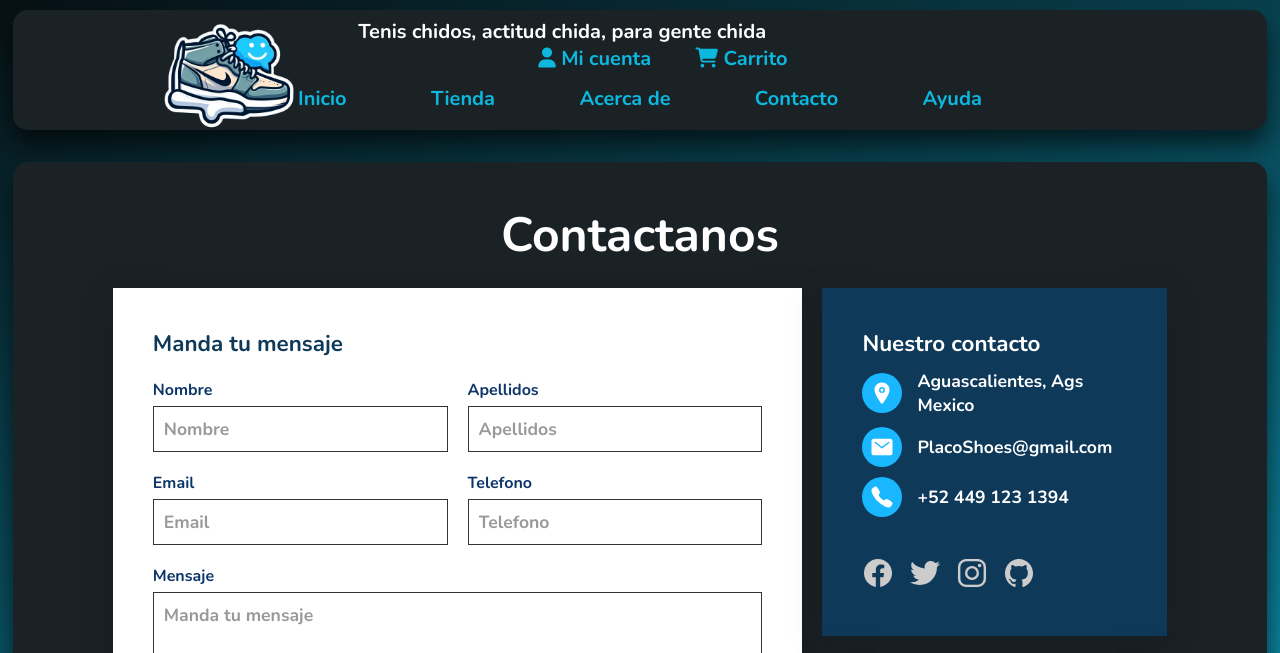
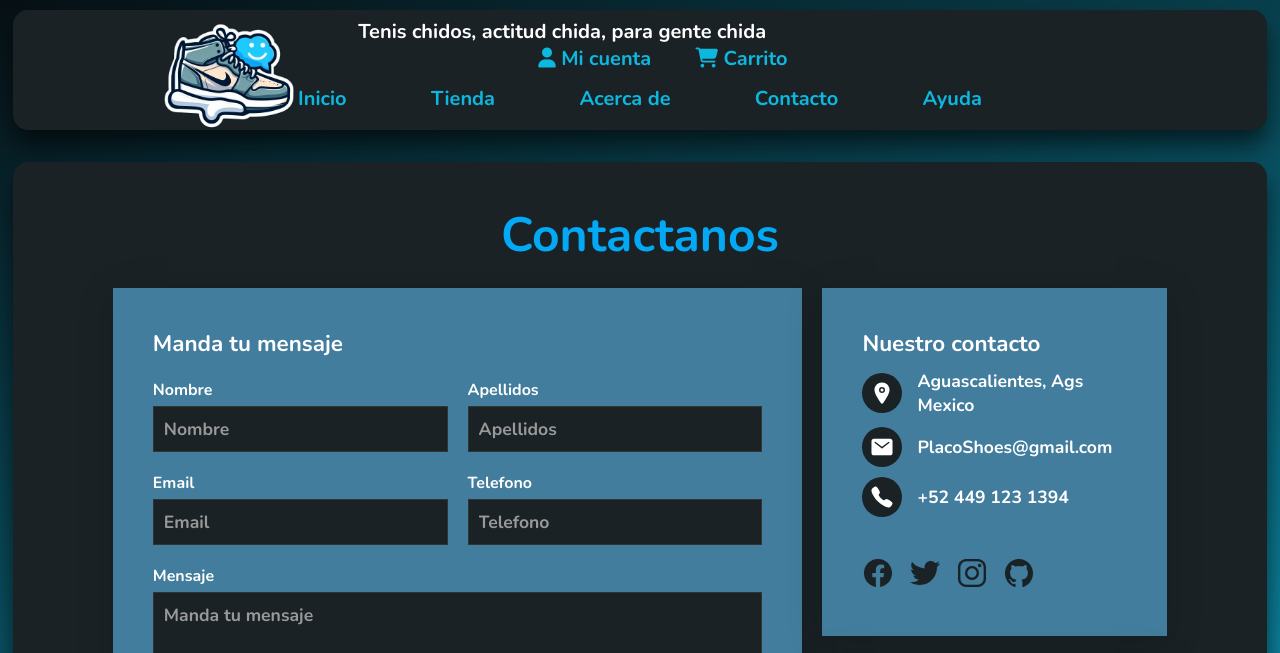
Before and after one commit to DiegoRuP/webPlacoShoes, a PHP site: page /contacto.php in a window 1280 px wide. Shown: the top 653 px of the page. Run offline with PHP 8.4, Linux system fonts and the light colour scheme; some libraries are stand-ins or nearby versions.

Commit message:
Ajustes de estilo de contacto
Listo

```diff
--- a/css/contacto.css
+++ b/css/contacto.css
@@ -24,10 +24,11 @@ body{
     justify-content: center;
     align-items: center;
     font-size: 2em;
+
 }
 
 .contactus .title h2{
-    color: white;
+    color: #03a9f5;
     font-weight: 500;
 }
 
@@ -50,7 +51,7 @@ body{
 
 .contact{
     padding: 40px;
-    background: #fff;
+    background: #427D9D;
     box-shadow: 0 5px 35px rgba(0, 0, 0,0.15);
 }
 
@@ -67,7 +68,7 @@ body{
 }
 
 .contact h3{
-    color: #0e3959;
+    color: #fff;
     font-weight: 500;
     font-size: 1.4em;
     margin-bottom: 10px;
@@ -97,7 +98,7 @@ body{
 }
 
 .inputBox span{
-    color: #0C356A;
+    color: #fff;
     margin-top: 10px;
     margin-bottom: 5px;
     font-weight: 500;
@@ -107,10 +108,14 @@ body{
     padding: 10px;
     font-size: 1.1em;
     outline: none;
+    color: #fff;
+    background-color: #1A2226;
     border: 1px solid #333;
 }
 
 .inputBox textarea{
+    background-color: #1A2226;
+    color: #fff;
     padding: 10px;
     font-size: 1.1em;
     outline: none;
@@ -138,7 +143,7 @@ body{
 /* Redes */
 
 .info{
-    background-color: #0e3959;
+    background-color: #427D9D;
 }
 
 .info h3{
@@ -155,7 +160,7 @@ body{
     min-width: 40px;
     height: 40px;
     color: white;
-    background: #18b7ff;
+    background: #1A2226;
     display: flex;
     justify-content: center;
     align-items: center;
@@ -188,7 +193,7 @@ body{
 .sci li a{
     color: white;
     font-size: 2em;
-    color: #ccc;
+    color: #1A2226;
 }
 
 .sci li a:hover{
```
